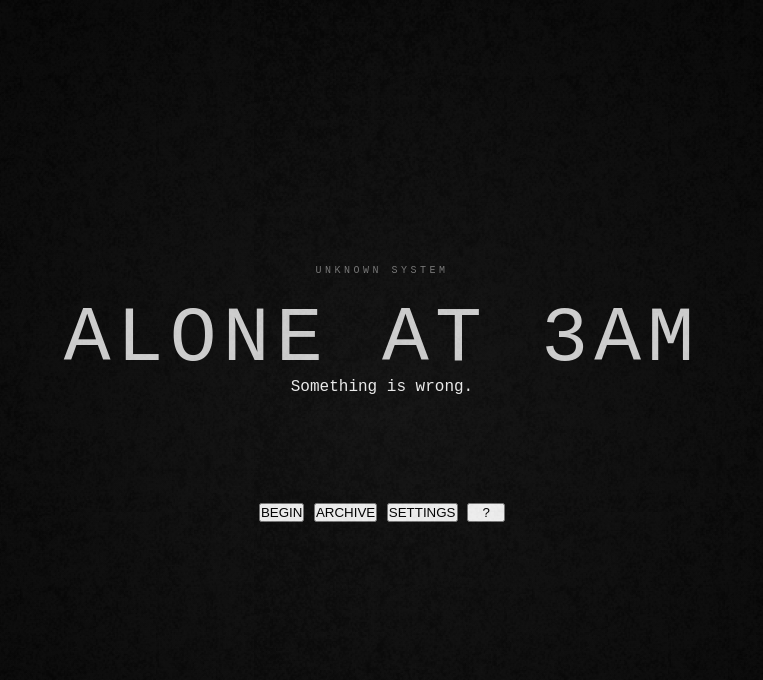
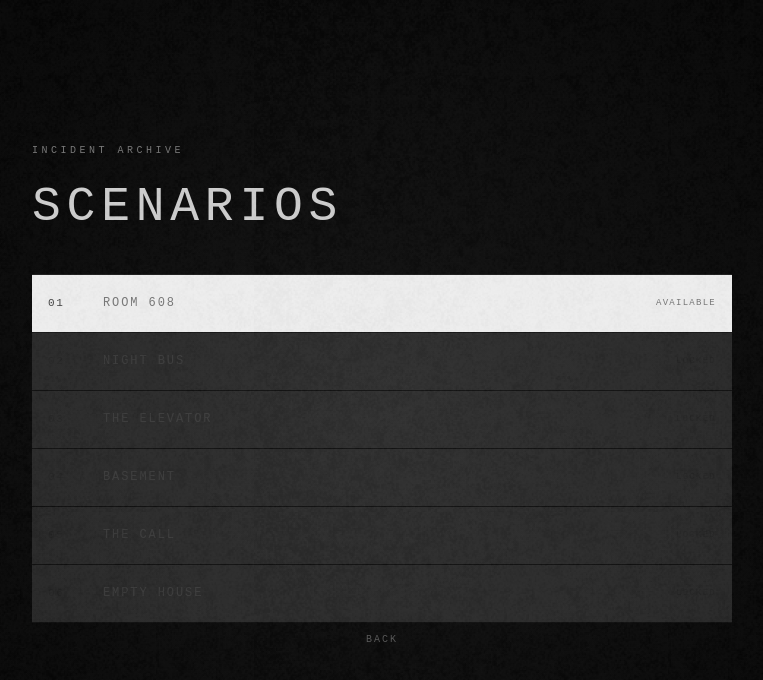
Before and after one commit to SlayerArman/Alone-at-3AM, a plain HTML site: page index.html in a window 1280 px wide. Both pictures are taken after a click on the button "BEGIN". Shown: the whole page, without its empty margins (258-1021 px from the left). Drawn offline with Linux system fonts and the light colour scheme.

Commit message:
added scenarios action

```diff
--- a/css/main.css
+++ b/css/main.css
@@ -121,3 +121,102 @@ h1{
     background-image: url("../assets/images/textures/noise.png");
     background-repeat: repeat;
 }
+
+.scenario-selection{
+    width:  min(90%, 700px);
+    display: flex;
+    flex-direction: column;
+    align-items: center;
+}
+
+.selection-header{
+    width: 100%;
+    margin-bottom: 40px;
+}
+
+.selection-header h2{
+    color: var(--light-gray);
+    font-size: clamp(28px, 5vw, 48px);
+    font-weight: 400;
+    letter-spacing: 0.12em;
+}
+
+.scenario-list{
+    width: 100%;
+    display: flex;
+    flex-direction: column;
+    border-top: 1px solid #1d1d1d;
+}
+
+.scenario-item{
+    display: grid;
+    grid-template-columns: 55px 1fr 100px;
+    align-items: center;
+    width: 100%;
+    min-height: 58px;
+    padding: 0 16px;
+    border: none;
+    border-bottom: 1px solid #171717;
+    background: trasparent;
+    color: #777;
+    font-family: var(--font-mono);
+    text-align: left;
+    cursor: pointer;
+    transition:
+        background-color 180ms ease,
+        color 180ms ease;
+}
+
+.scenario-item:hover:not(:disabled),
+.scenario-item:focus-visible:not(:disabled){
+    background: rgb(255, 255, 255, 0.025);
+    color: var(--white);
+}
+
+.scenario-number{
+    color: #444;
+    font-size: 11px;
+    letter-spacing: 0.1rem;
+}
+
+.scenario-title{
+    font-size: 12px;
+    letter-spacing: 0.16em;
+}
+
+.scenario-status{
+    color: #444;
+    font-size: 9px;
+    letter-spacing: 0.14em;
+    text-align: right;
+    text-transform: uppercase;
+}
+
+.scenario-item:not(.locked) .scenario-status{
+    color: #777;
+}
+
+.scenario-item.locked{
+    cursor: not-allowed;
+    opacity: 0.45;
+}
+
+.back-button{
+    margin-top: 32x;
+    padding: 10px 22px;
+    border: 1px solid transparent;
+    background: transparent;
+    color: #555;
+    font-family: var(--font-mono);
+    font-size: 10px;
+    letter-spacing: 0.2em;
+    cursor: pointer;
+    transition:
+        color 180ms ease,
+        border-color 180ms ease;
+}
+
+.back-button:hover, .back-button:focus-visible{
+    border-color: #222;
+    color: var(--white);
+}
--- a/index.html
+++ b/index.html
@@ -39,10 +39,10 @@
                         ?
                     </button>
                 </nav>
-
             </section>
         </main>
 
     <script src="js/main.js"></script>
+    <script src="js/scenarios.js"></script>
     </body>
 </html>
--- a/js/main.js
+++ b/js/main.js
@@ -9,6 +9,99 @@ menuButtons.forEach((button) => {
     button.addEventListener("click", () => {
         const action = button.dataset.action;
 
-        console.log(`Menu action: ${action}`);
+        handleMenuAction(action);
     });
 });
+
+function handleMenuAction(action) {
+    switch (action) {
+        case "begin":
+            showScenarioSelection();
+            break;
+
+        case "archive":
+            console.log("Archive selected");
+            break;
+
+        case "settings":
+            console.log("Settings selected");
+            break;
+
+        case "help":
+            console.log("Help selected");
+            break;
+
+        default:
+            console.warn(`Unknown menu action: ${action}`);
+    }
+}
+
+function showScenarioSelection() {
+    const scenarioList = scenarios
+        .map((scenario) => {
+            const lockedClass = scenario.unlocked ? "" : "locked";
+
+            return `
+                <button
+                    class="scenario-item ${lockedClass}"
+                    data-scenario="${scenario.id}"
+                    ${scenario.unlocked ? "" : "disabled"}>
+
+                    <span class="scenario-number">
+                        ${scenario.number}
+                    </span>
+
+                    <span class="scenario-title">
+                        ${scenario.title}
+                    </span>
+
+                    <span class="scenario-status">
+                        ${scenario.status}
+                    </span>
+                </button>
+            `;
+        })
+        .join("");
+
+    app.innerHTML = `
+        <section class="scenario-selection">
+            <div class="selection-header">
+                <p class="eyebrow">INCIDENT ARCHIVE</p>
+                <h2>SCENARIOS</h2>
+            </div>
+
+            <div class="scenario-list">
+                ${scenarioList}
+            </div>
+
+            <button
+                class="back-button"
+                type="button"
+                data-action="back">
+                BACK
+            </button>
+        </section>
+    `;
+
+    setupScenarioButtons();
+
+    const backButton = document.querySelector("[data-action='back']");
+    backButton.addEventListener("click", showMainMenu);
+}
+
+function setupScenarioButtons() {
+    const scenarioButtons =
+        document.querySelectorAll("[data-scenario]");
+
+    scenarioButtons.forEach((button) => {
+        button.addEventListener("click", () => {
+            const scenarioId = button.dataset.scenario;
+
+            console.log(`Scenario selected: ${scenarioId}`);
+        });
+    });
+}
+
+function showMainMenu() {
+    window.location.reload();
+}
--- /dev/null
+++ b/js/scenarios.js
@@ -0,0 +1,46 @@
+const scenarios = [
+    {
+        id: "room-608",
+        number: "01",
+        title: "ROOM 608",
+        status: "available",
+        unlocked: true
+    },
+    {
+        id: "night-bus",
+        number: "02",
+        title: "NIGHT BUS",
+        status: "locked",
+        unlocked: false
+    },
+    {
+        id: "elevator",
+        number: "03",
+        title: "THE ELEVATOR",
+        status: "locked",
+        unlocked: false
+    },
+    {
+        id: "basement",
+        number: "04",
+        title: "BASEMENT",
+        status: "locked",
+        unlocked: false
+    },
+    {
+        id: "the-call",
+        number: "05",
+        title: "THE CALL",
+        status: "locked",
+        unlocked: false
+    },
+    {
+        id: "empty-house",
+        number: "06",
+        title: "EMPTY HOUSE",
+        status: "locked",
+        unlocked: false
+    }
+];
+
+window.scenarios = scenarios;
```
